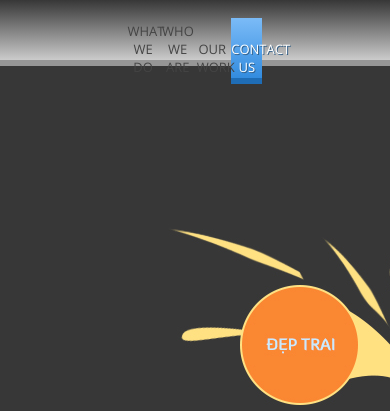
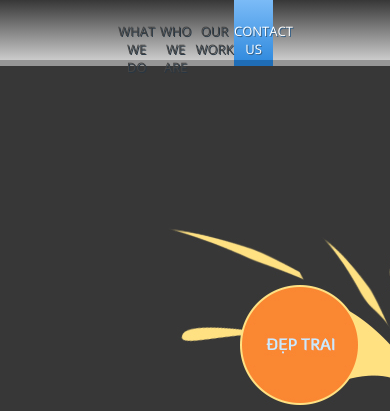
Before and after one commit to ethan605/volcano.vn, a PHP site: page / in a window 390 px wide; the page is wider, and only the part inside the window is pictured. Shown: the top 411 px of that part. Run offline with PHP 8.4, Linux system fonts and the light colour scheme.

Commit message:
Add responsive for navigation bar

```diff
--- a/demo.css
+++ b/demo.css
@@ -106,6 +106,18 @@
     position: absolute;
   }
 
+  .clearfix:before,
+  .clearfix:after {
+    content: " ";
+    display: table;
+  }
+  .clearfix:after {
+    clear: both;
+  }
+  .clearfix {
+    *zoom: 1;
+  }
+
   .navigation {
     font-size: 13px;
     text-transform: uppercase;
@@ -117,9 +129,23 @@
     width: 40%;
   }
 
+    .navigation a {
+      color: #fff;
+      display: inline-block;
+      width: 100%;
+      text-align: center;
+      text-decoration: none;
+      text-shadow: 1px 1px 0px #283744;
+    }
+
+    a#pull {
+      display: none;
+    }
+
     .navigation li {
-			display: inline-block;
-			width: 20%;
+      display: inline;
+      float: left;
+      width: 25%;
       height: 16px;
       padding: 22px 0;
       text-align: center;
@@ -138,16 +164,18 @@
 
       .navigation li a {
         position: relative;
-				z-index: 1px;
+        z-index: 1;
         color: #444;
         text-decoration: none;
+        box-sizing: border-box;
+        -moz-box-sizing: border-box;
+        -webkit-box-sizing: border-box;
       }
 
       .navigation li:hover a, .selected-nav a, .selected-nav2 a, .top a {
         color: #fff !important;
         text-shadow: #335f87 1px 1px 0px;
       }
-
 
     .cube {
       -webkit-perspective : 1200px;
@@ -245,13 +273,13 @@
         }
 
         .hidden-top {
-					-webkit-transform:	rotate3d(1,0,0,90deg)
+          -webkit-transform:  rotate3d(1,0,0,90deg)
                         translateZ(30px);
-					-moz-transform:	rotate3d(1,0,0,90deg)
+          -moz-transform: rotate3d(1,0,0,90deg)
                         translateZ(30px);
-					-ms-transform:	rotate3d(1,0,0,90deg)
+          -ms-transform:  rotate3d(1,0,0,90deg)
                         translateZ(30px);
-					transform:	rotate3d(1,0,0,90deg)
+          transform:  rotate3d(1,0,0,90deg)
                         translateZ(30px);
         }
 
--- a/index.html
+++ b/index.html
@@ -9,18 +9,21 @@
 	<script type="text/javascript" src ="javascript/jquery.scrollTo.js"></script>
 	<script type="text/javascript" src="javascript/jquery.easing.compatibility.js"></script>
 	<script type="text/javascript" src="javascript/jquery.global.js"></script>
+
+	<meta name="viewport" content="width=device-width, initial-scale=1, maximum-scale=1">
 	<!--
 	-->
 </head>
 <body>
 	<div id="header-wrapper">
 		<div class="wrapper">
-			<ul class="navigation">
+			<ul class="navigation clearfix">
 				<li><a class="scrollTo" href="#whatwedo" color="white">WHAT WE DO</a></li><!--Home-->
 				<li><a class="scrollTo" href="#whoweare" color="white">WHO WE ARE</a></li><!--About-->
 				<li><a class="scrollTo" href="#ourwork" color="white">OUR WORK</a></li><!--Blog-->
 				<li><a class="scrollTo" href="#contactus" color="white">CONTACT US</a></li><!--Contact-->
 			</ul>
+			<a href="#" id="pull">Menu</a>
 		</div>
 	</div>
 
```
Lines whose indentation alone changed are shown as unchanged.
